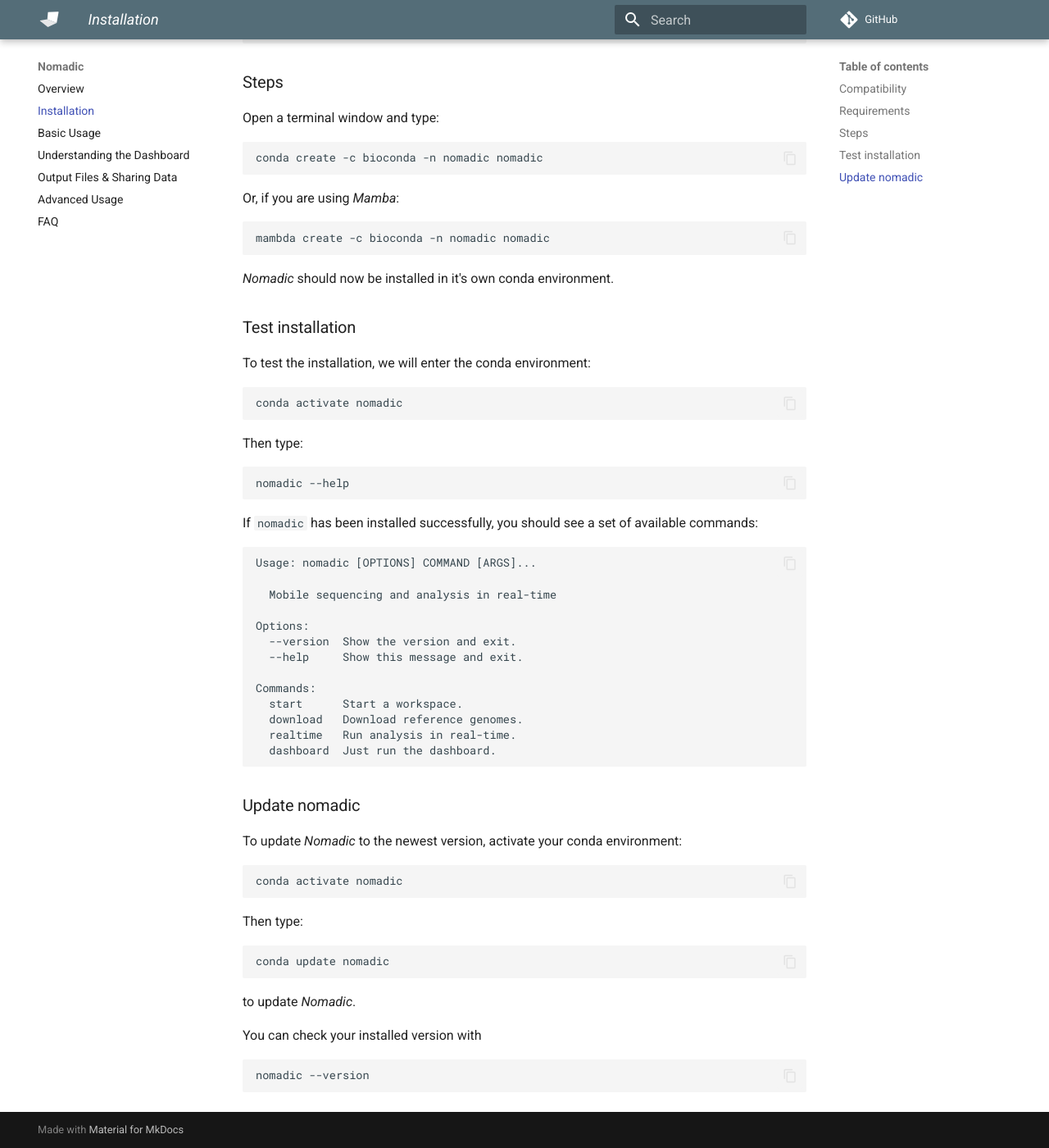
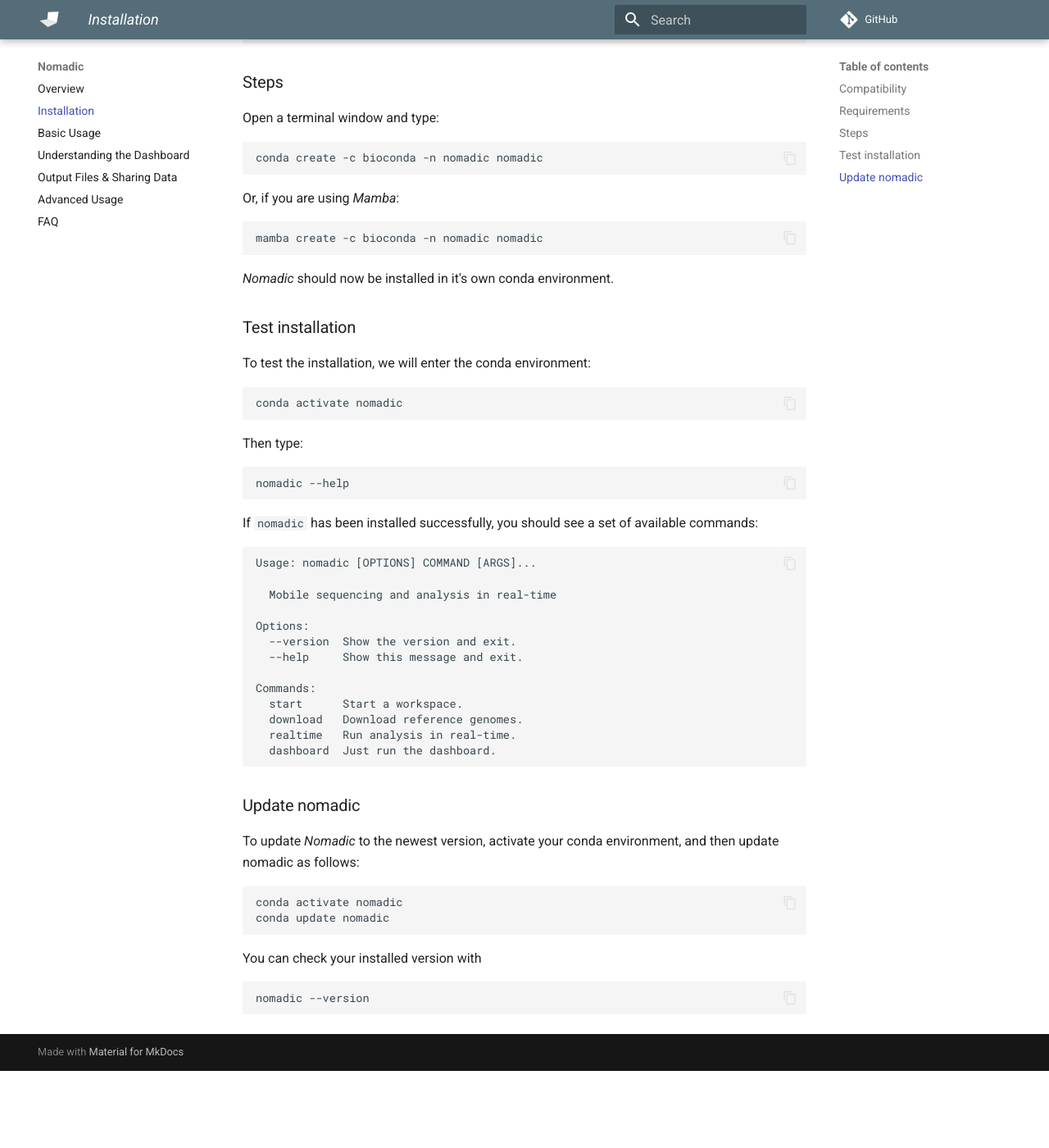
Before and after one commit to JasonAHendry/nomadic, an MkDocs documentation site: the page built from docs/installation.md, in a window 1280 px wide and 1400 px high, scrolled down 620 px. Shown: the whole window at 82% size. Built offline with MkDocs 1.6.1 and Material for MkDocs 9.7.7, drawn with Linux system fonts in a browser that asks for light colours; comment, search, counter and statistics services are not loaded; after the commit the page ends 1926 px from its top, so only the background shows below that.

Commit message:
Error message and tightening language

````diff
--- a/docs/installation.md
+++ b/docs/installation.md
@@ -35,7 +35,7 @@
 Or, if you are using _Mamba_:
 
 ```
-mambda create -c bioconda -n nomadic nomadic
+mamba create -c bioconda -n nomadic nomadic
 ```
 
 _Nomadic_ should now be installed in it's own conda environment.
@@ -74,19 +74,12 @@
 
 ### Update nomadic
 
-To update _Nomadic_ to the newest version, activate your conda environment:
+To update _Nomadic_ to the newest version, activate your conda environment, and then update nomadic as follows:
 
 ```
 conda activate nomadic
-```
-
-Then type:
-
-```
 conda update nomadic
 ```
-
-to update _Nomadic_.
 
 You can check your installed version with
 
````
